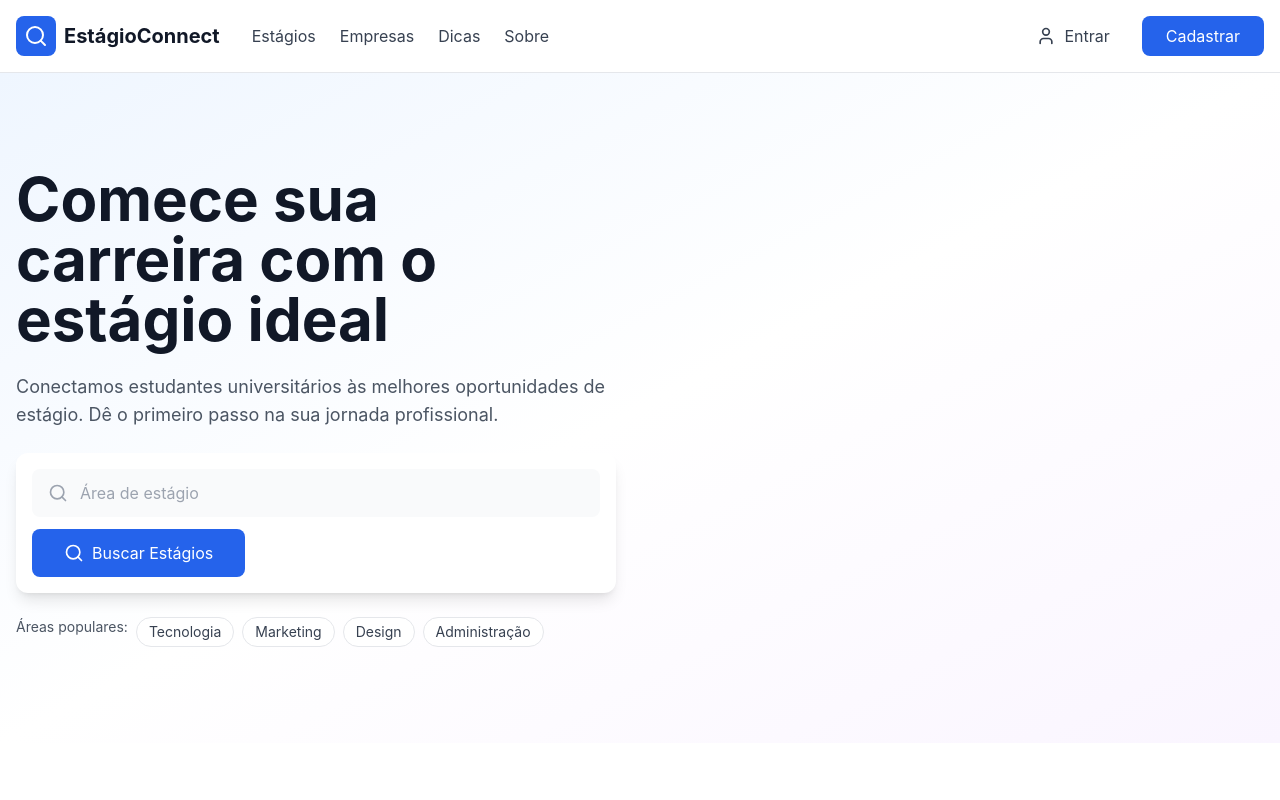
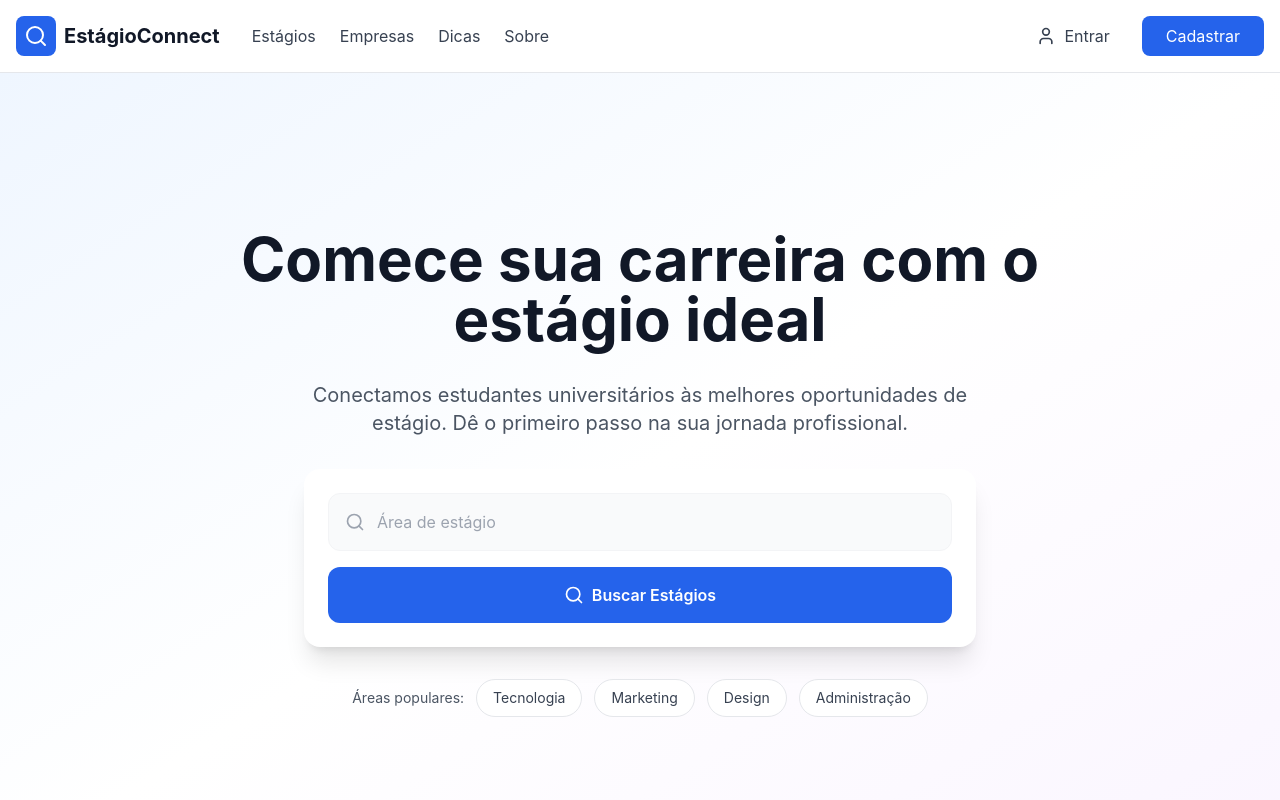
Before and after one commit to Luiz-Carlos-Borges/ESTAGIO-CONECT, a React (Vite) app: page / in a window 1280 px wide. Shown: the top 800 px of the page. Built offline with nearby package versions, Linux system fonts and the light colour scheme.

Commit message:
ajuste de centralizar titulo inicial

```diff
--- a/src/app/components/HeroSection.tsx
+++ b/src/app/components/HeroSection.tsx
@@ -2,57 +2,62 @@ import { Search } from 'lucide-react';
 
 export function HeroSection() {
   return (
-    <section className="bg-gradient-to-br from-blue-50 via-white to-purple-50 py-16 md:py-24">
+    <section className="bg-gradient-to-br from-blue-50 via-white to-purple-50 py-16 md:py-24 min-h-screen flex items-center">
       <div className="container mx-auto px-4">
-        <div className="grid md:grid-cols-2 gap-12 items-center">
-          <div className="space-y-6">
+
+        <div className="max-w-4xl mx-auto text-center space-y-8">
+
           <h1 className="text-4xl md:text-5xl lg:text-6xl font-bold text-gray-900 leading-tight">
             Comece sua carreira com o estágio ideal
           </h1>
-            <p className="text-lg text-gray-600">
+
+          <p className="text-lg md:text-xl text-gray-600 max-w-2xl mx-auto">
             Conectamos estudantes universitários às melhores oportunidades de estágio.
             Dê o primeiro passo na sua jornada profissional.
           </p>
 
-            <div className="bg-white rounded-xl shadow-lg p-4 space-y-3">
-              <div className="flex flex-col md:flex-row gap-3">
-                <div className="flex-1 flex items-center gap-3 px-4 py-3 bg-gray-50 rounded-lg">
+          <div className="bg-white rounded-2xl shadow-xl p-4 md:p-6 max-w-2xl mx-auto space-y-4">
+
+            <div className="flex items-center gap-3 px-4 py-4 bg-gray-50 rounded-xl border border-gray-100">
               <Search className="w-5 h-5 text-gray-400" />
+
               <input
                 type="text"
                 placeholder="Área de estágio"
                 className="flex-1 bg-transparent outline-none text-gray-900 placeholder:text-gray-400"
               />
             </div>
-              </div>
 
-              <button className="w-full md:w-auto px-8 py-3 bg-blue-600 text-white rounded-lg hover:bg-blue-700 transition flex items-center justify-center gap-2">
+            <button className="w-full py-4 bg-blue-600 text-white rounded-xl hover:bg-blue-700 transition font-semibold flex items-center justify-center gap-2">
               <Search className="w-5 h-5" />
               <span>Buscar Estágios</span>
             </button>
           </div>
 
-            <div className="flex flex-wrap gap-2">
-              <span className="text-sm text-gray-600">Áreas populares:</span>
-              <button className="px-3 py-1 bg-white border border-gray-200 rounded-full text-sm text-gray-700 hover:border-blue-600 hover:text-blue-600 transition">
+          <div className="flex flex-wrap items-center justify-center gap-3">
+            <span className="text-sm text-gray-600">
+              Áreas populares:
+            </span>
+
+            <button className="px-4 py-2 bg-white border border-gray-200 rounded-full text-sm text-gray-700 hover:border-blue-600 hover:text-blue-600 transition">
               Tecnologia
             </button>
-              <button className="px-3 py-1 bg-white border border-gray-200 rounded-full text-sm text-gray-700 hover:border-blue-600 hover:text-blue-600 transition">
+
+            <button className="px-4 py-2 bg-white border border-gray-200 rounded-full text-sm text-gray-700 hover:border-blue-600 hover:text-blue-600 transition">
               Marketing
             </button>
-              <button className="px-3 py-1 bg-white border border-gray-200 rounded-full text-sm text-gray-700 hover:border-blue-600 hover:text-blue-600 transition">
+
+            <button className="px-4 py-2 bg-white border border-gray-200 rounded-full text-sm text-gray-700 hover:border-blue-600 hover:text-blue-600 transition">
               Design
             </button>
-              <button className="px-3 py-1 bg-white border border-gray-200 rounded-full text-sm text-gray-700 hover:border-blue-600 hover:text-blue-600 transition">
+
+            <button className="px-4 py-2 bg-white border border-gray-200 rounded-full text-sm text-gray-700 hover:border-blue-600 hover:text-blue-600 transition">
               Administração
             </button>
           </div>
+
         </div>
 
-          <div className="hidden md:block">
-
-          </div>
-        </div>
       </div>
     </section>
   );
```
Lines whose indentation alone changed are shown as unchanged.
